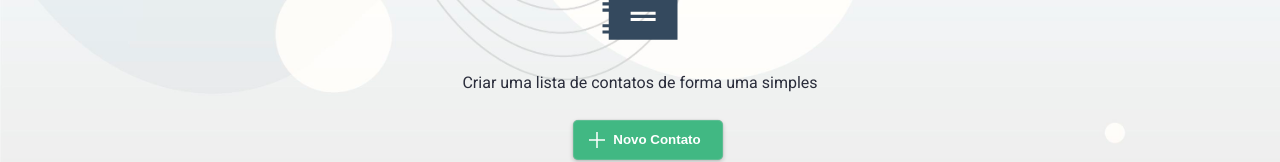
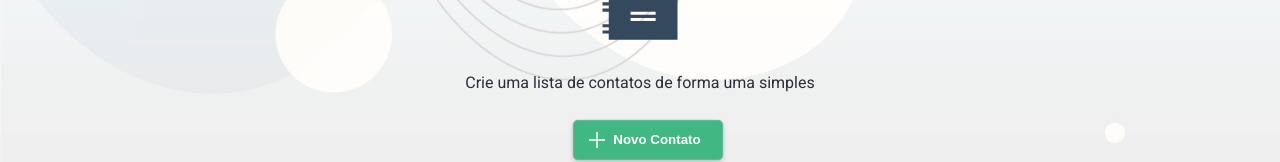
Before and after one commit to livresaber/contact-vue-book, a Vue app: page / in a window 1280 px wide. Shown: the part 232-394 px from the top of the page. Built offline with nearby package versions, Linux system fonts and the light colour scheme; what maska would draw is missing.

Commit message:
adjustment text list contact

```diff
--- a/src/components/AppContactListEmpty/index.vue
+++ b/src/components/AppContactListEmpty/index.vue
@@ -10,7 +10,7 @@ const contact = useContactStore()
 
 <template>
   <IconBook class="icon-book" />
-  <p>Criar uma lista de contatos de forma uma simples</p>
+  <p>Crie uma lista de contatos de forma uma simples</p>
   <AppButton
     class="create-contact"
     ariaLabel="Botão para criar novo contato"
```
Also changed, not shown: 2 other files (tests, documents, lock files or other folders).
